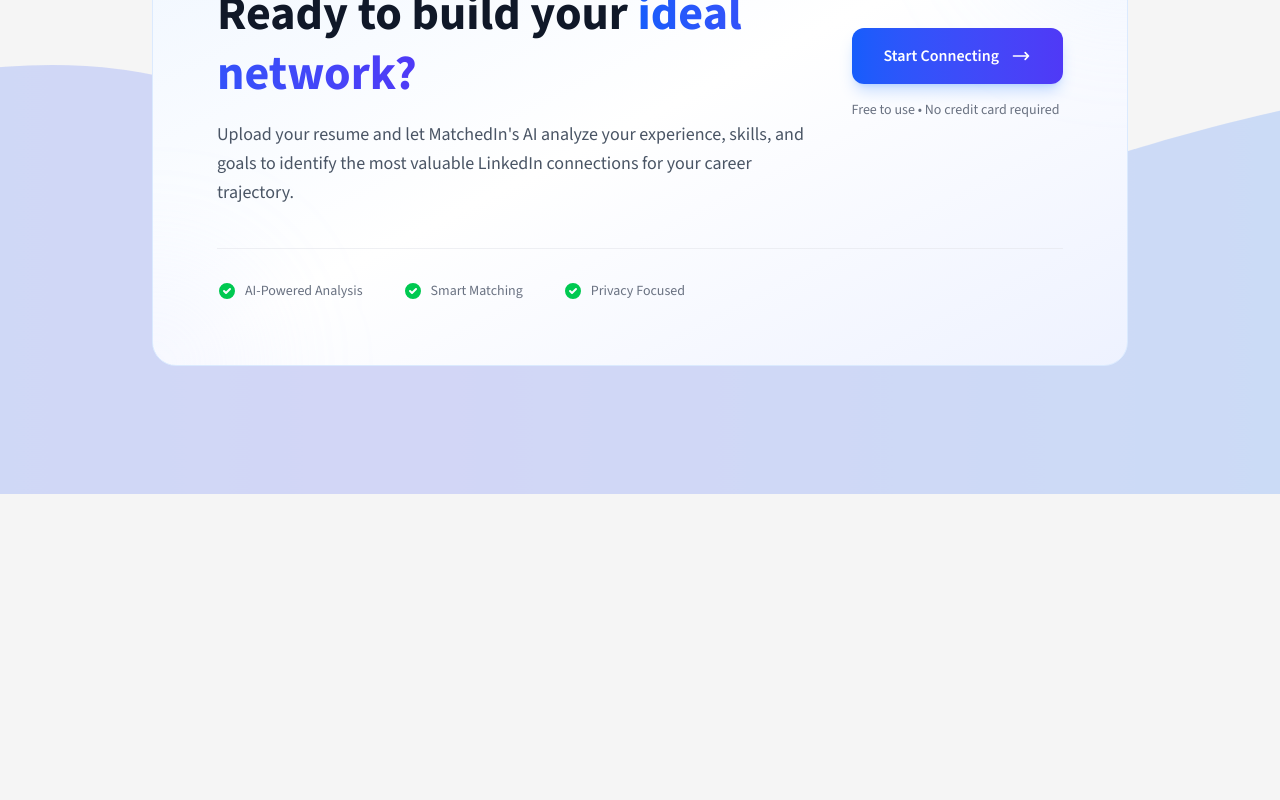
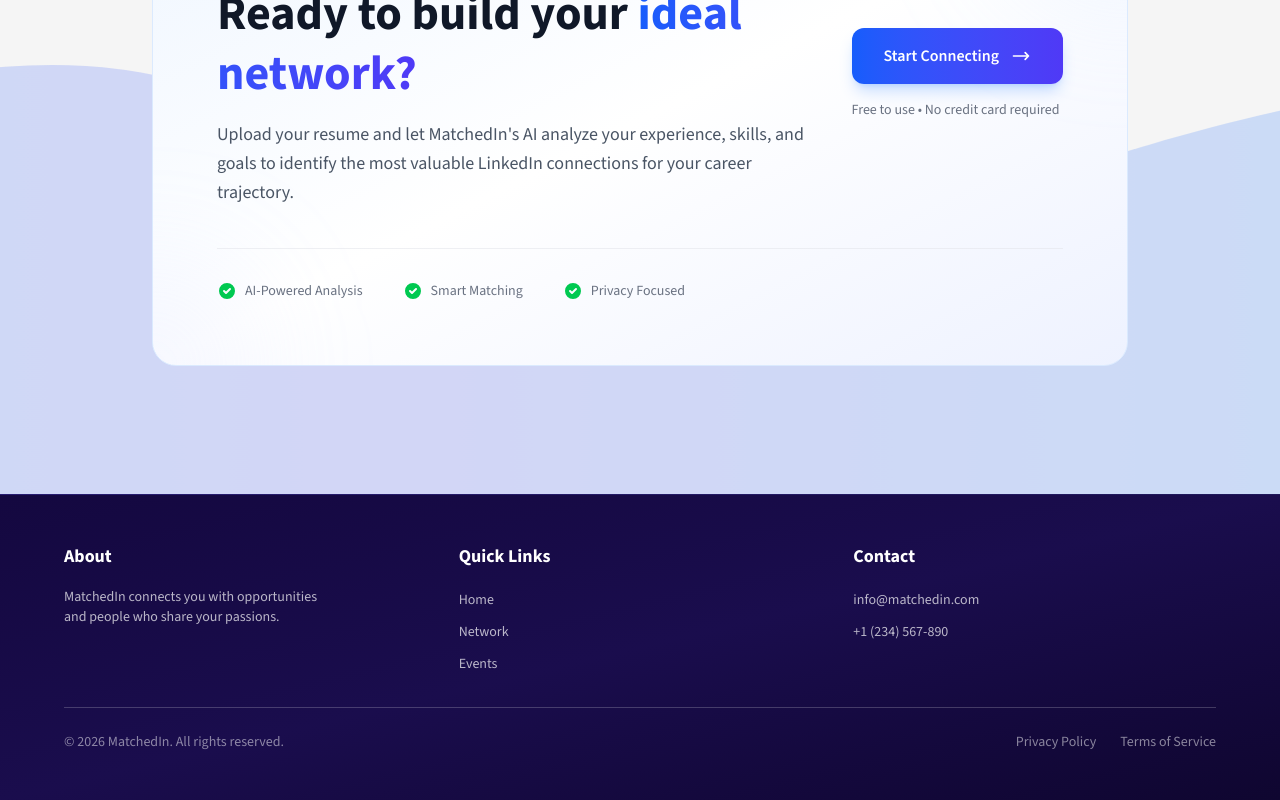
Before and after one commit to Matchedin/FrontEnd, a Next.js app: page / in a window 1280 px wide. Shown: the part 1975-2775 px from the top of the page. Before the commit the page ends 2469 px from the top, so only its background shows below. Built offline with nearby package versions, Linux system fonts and the light colour scheme.

Commit message:
implement footer

```diff
--- a/app/page.tsx
+++ b/app/page.tsx
@@ -3,6 +3,7 @@
 import Hero from "../components/layout/Hero"
 import About from "../components/sections/About"
 import Connect from "../components/sections/Connect"
+import Footer from "@/components/layout/Footer";
 
 export default function Home() {
   return (
@@ -11,6 +12,7 @@
       <Hero></Hero>
       <About></About>
       <Connect></Connect>
+      <Footer></Footer>
     </>
   );
 }
--- a/components/layout/Footer.tsx
+++ b/components/layout/Footer.tsx
@@ -4,14 +4,14 @@
 
 export default function Footer() {
   return (
-    <footer className="w-full bg-transparent border-t border-white/20 py-8 px-6">
+    <footer className="w-full bg-gradient-to-br from-[#140840] via-[#1a0d4d] to-[#0f0630] border-t border-indigo-500/20 py-12 px-6">
       <div className="max-w-6xl mx-auto">
         {/* Top Section */}
         <div className="grid grid-cols-3 gap-8 mb-8">
           {/* Column 1 - About */}
           <div>
             <h3 className="text-white font-bold text-lg mb-4">About</h3>
-            <p className="text-white/70 text-sm">
+            <p className="text-white/70 text-sm pr-25">
               MatchedIn connects you with opportunities and people who share your passions.
             </p>
           </div>
```
